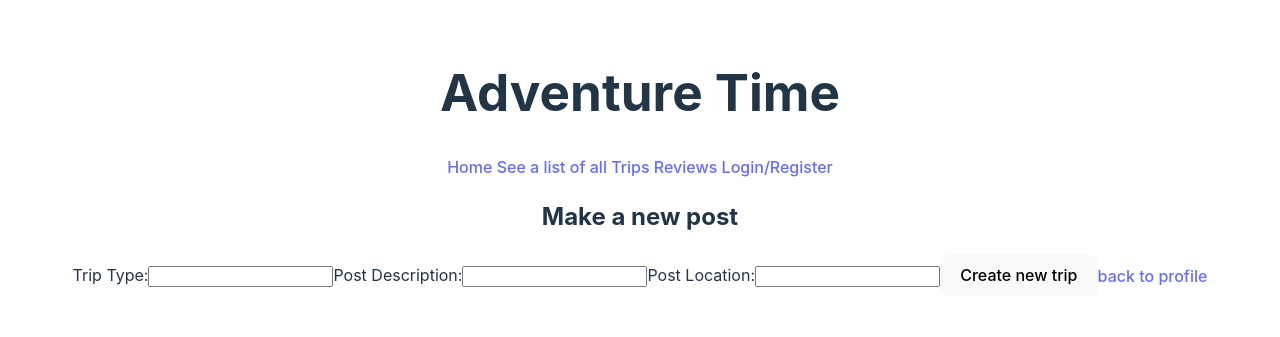
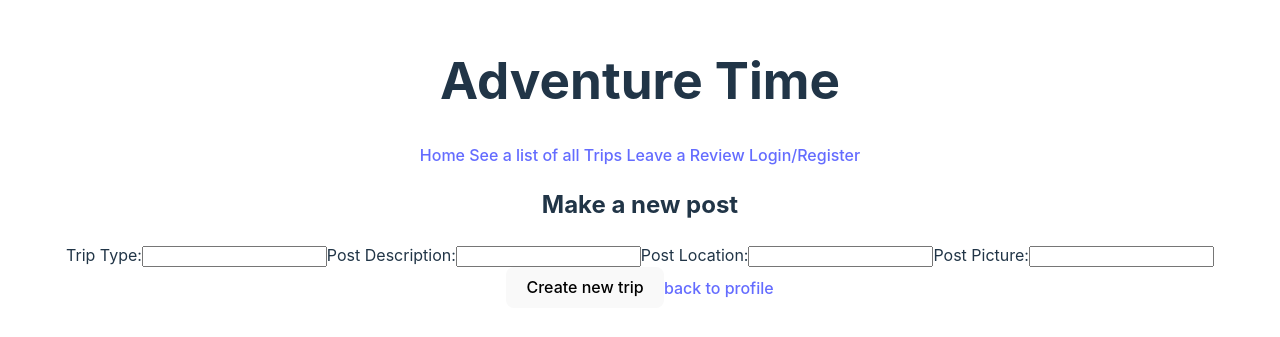
Before and after one commit to Capstone-Kyra/front, a React (Vite) app: page /newTrip in a window 1280 px wide. Shown: the part 237-574 px from the top of the page. Built offline with nearby package versions, Linux system fonts and the light colour scheme; no server answers.

Commit message:
added pics and logout button

```diff
--- a/src/App.jsx
+++ b/src/App.jsx
@@ -88,7 +88,7 @@ console.log(allTripsData);
       {/* <Link to='/searchbar'>Search </Link> */}
 
       <Link to = '/trips'>See a list of all Trips </Link>
-      <Link to = '/reviews/fetchReviews'>Reviews </Link>
+      <Link to = '/reviews/createReview'> Leave a Review </Link>
 
         {
           userInfo ? "" : <Link to="/login">Login/Register</Link>
@@ -109,8 +109,15 @@ console.log(allTripsData);
 {
           userInfo && userInfo.admin ? <Link to ='/newTrip'>Create new trip </Link> : ""
         }
-        {userInfo && userInfo.admin? (<button onClick={()=>{isLoggedIn}}>Logout </button>): "" }
-        {userInfo && !userInfo.admin? (<button onClick={()=>{isLoggedIn}}>Logout </button>): "" }
+        {userInfo ? (<button onClick={()=>{
+           setIsLoggedIn(false)
+           localStorage.removeItem('token')
+           localStorage.removeItem('user')
+           setUserInfo(undefined)
+
+
+        }}>Logout </button>): "" }
+
 
 
 
@@ -120,7 +127,7 @@ console.log(allTripsData);
       <Routes>
         <Route path='/' element = {<Homepage allTripsData={allTripsData} userInfo={userInfo}/>} />
         <Route path='/trips' element = {<AllTrips allTripsData={allTripsData} />} />
-        <Route path='/trips/:id' element = {<SingleTrip allTripsData={allTripsData} />} />
+        <Route path='/trips/:id' element = {<SingleTrip allTripsData={allTripsData} userInfo = {userInfo} />} />
         <Route path='/newTrip' element = { <NewTrip allTripsData = {allTripsData} setAllTripsData = {setAllTripsData}/>} />
         <Route path='/register' element = {<Register />} />
         {/* <Route path='/login' element = {<Login />} /> */}
--- a/src/components/AdminDashboard/AdminDashboard.jsx
+++ b/src/components/AdminDashboard/AdminDashboard.jsx
@@ -55,8 +55,8 @@ const AdminDashboard =() =>{
     return(
 
         <>
-            <h2>Welcome to the Admin Dashboard!</h2>
-            <form onSubmit={sendPostRequest}>
+            <h2>Welcome to the Admin Dashboard! Use the NavBar to determine your next step!</h2>
+            {/* <form onSubmit={sendPostRequest}>
                     <input type= "text" placeholder="Enter new trip type" value={newTripType} onChange={(event) => setNewTripType(event.target.value)}/>
                     <input type= "text" placeholder="Enter new location" value={newTripLocation} onChange={(event) => setNewTripLocation(event.target.value)}/>
                     <input type= "text" placeholder="Enter new description" value={newTripDescription} onChange={(event) => setNewTripDescription(event.target.value)}/>
@@ -67,7 +67,7 @@ const AdminDashboard =() =>{
             </form>
             {
                 adminInfo && adminInfo.admin ? {sendPostRequest} : ""
-            }
+            } */}
         </>
     )
 }
--- a/src/components/NewTrip.jsx
+++ b/src/components/NewTrip.jsx
@@ -7,6 +7,7 @@ export default function NewTrip(props) {
     const [type, setType] = useState('');
     const [description, setDescription] = useState('');
     const [location, setLocation] = useState('');
+    const [picture, setPicture] = useState("");
     const TOKEN = localStorage.getItem('token');
     const navigate = useNavigate();
 
@@ -68,6 +69,12 @@ export default function NewTrip(props) {
     value={location}
     onChange = {(event) => {
         setLocation(event.target.value)}}/></label>
+        <label htmlFor="post-pic">Post Picture:
+    <input
+    type="text"
+    value={picture}
+    onChange = {(event) => {
+        setPicture(event.target.value)}}/></label>
 
     <button type="submit"  >Create new trip</button>
     <Link to= '/profile'>back to profile</Link>
--- a/src/components/Reviews/CreateReview.jsx
+++ b/src/components/Reviews/CreateReview.jsx
@@ -1,7 +1,7 @@
 import { useParams, useNavigate } from "react-router-dom";
 import { useState } from "react";
 
-export default function NewReview({ trip, setNewReviews }) {
+export default function NewReview({ id , setNewReviews }) {
     const [description, setDescription] = useState('');
     const [rating, setRating] = useState('');
     const [tripId, setTripId] = useState('');
@@ -21,7 +21,7 @@ export default function NewReview({ trip, setNewReviews }) {
                     description: description,
                     rating: rating,
                     userId: localStorage.getItem('userId'),
-                    tripId: trip.tripId
+                    tripId: id
                 })
             })
             // navigate('/reviews/fetchReviews');
--- a/src/components/SingleTrip.jsx
+++ b/src/components/SingleTrip.jsx
@@ -1,6 +1,7 @@
 import { useParams } from "react-router-dom"
 import { useNavigate , Link} from "react-router-dom";
 import { useState, useEffect } from "react";
+import NewReview from "./Reviews/CreateReview";
 
 
 export default function SingleTrip (props){
@@ -62,7 +63,7 @@ export default function SingleTrip (props){
             }) : <p>No reviews here!</p>
             }
 
-
+           {props.userInfo  ?  <NewReview id = {id} /> : ""}
            {/* add singlereview view here */}
            <button onClick={() => navigate('/trips')}> Back </button>
 
```
